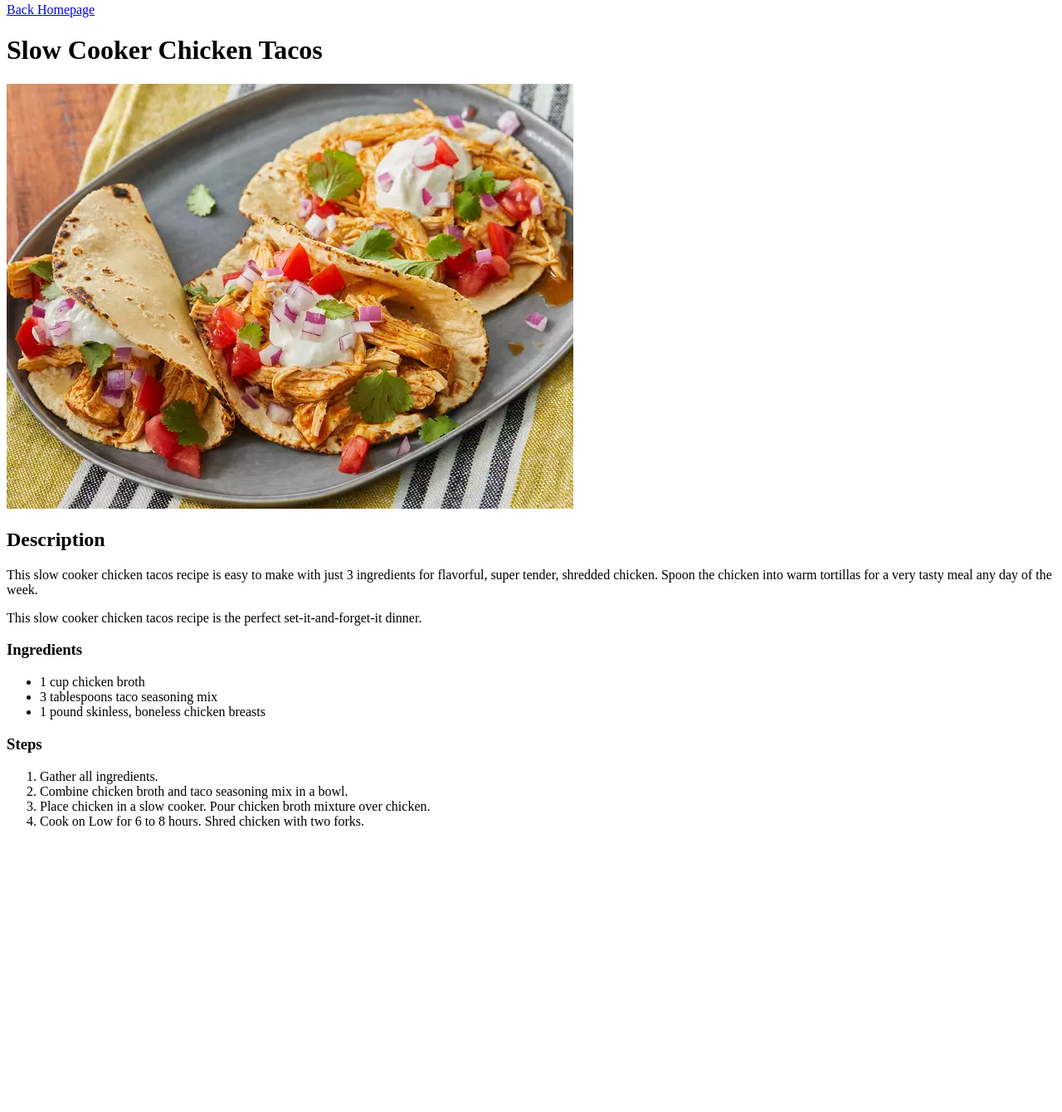
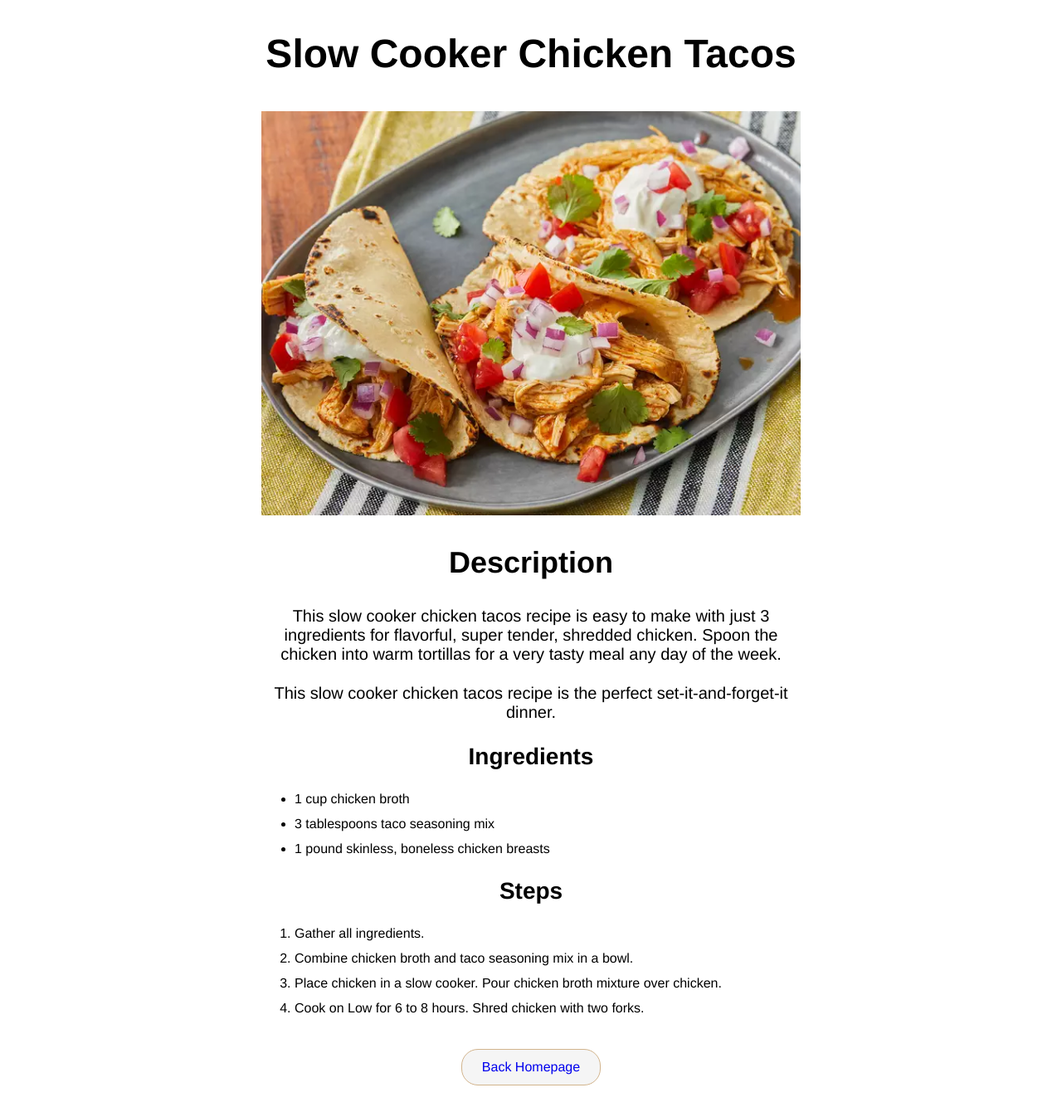
Before and after one commit to MrJokJig/odin-recipes, a plain HTML site: page recipes/chicken-tacos.html in a window 1280 px wide. Shown: the part 5-1345 px from the top of the page at 83% size. Before the commit the page ends 1020 px from the top, so only its background shows below. Drawn offline with Linux system fonts and the light colour scheme.

Commit message:
create css and update styling acros project
Updated css and added container with max width 500px and text-align
center. Added padding and margins across all elements. Also
Add max-width 100% for images to not overlap container. For better UI

```diff
--- /dev/null
+++ b/css/style.css
@@ -0,0 +1,49 @@
+html{
+    font-family: Helvetica, Arial, sans-serif;
+}
+
+h1 {
+    font-size: 48px;
+    margin: 42px 0px;
+}
+h2 {
+    font-size: 36px;
+    margin: 32px 0px;
+}
+h3 {
+    font-size: 28px;
+    margin: 26px auto;
+}
+img {
+    max-width: 100%;
+    margin: 0px auto;
+}
+
+p {
+    font-size: 20px;
+    margin: 24px auto;
+}
+
+li {
+    text-align: left;
+    margin: 4px 4px 12px 0px;
+
+}
+.container {
+    max-width: 650px;
+    margin: 0px auto;
+    text-align: center;
+}
+
+a {
+    background-color: whitesmoke;
+    padding: 12px 24px;
+    border-radius: 20px;
+    text-decoration: none;
+    border-width: 1px;
+    border-color: tan;
+    border-style: solid;
+    margin: 24px 6px;
+    display: inline-block;
+
+}
--- a/recipes/chicken-tacos.html
+++ b/recipes/chicken-tacos.html
@@ -4,12 +4,13 @@
         <meta charset="utf-8">
         <meta name="viewport" content="width=device-width, initial-scale=1.0">
         <title>Chicken Tacos Reciepe</title>
+        <link rel="stylesheet" href="../css/style.css">
     </head>
 
     <Body>
-        <a href="../index.html">Back Homepage</a>
+       <div class="container">
             <h1>Slow Cooker Chicken Tacos</h1>
-        <img src="../img/chicken-tacos.webp" alt="Grilled meat">
+            <img src="../img/chicken-tacos.webp" alt="Three Chicen Tacos">
             <h2>Description</h2>
             <p>This slow cooker chicken tacos recipe is easy to make with just 3 ingredients for flavorful, super tender, shredded chicken. Spoon the chicken into warm tortillas for a very tasty meal any day of the week.
                 </p>
@@ -28,7 +29,8 @@
                 <li>Place chicken in a slow cooker. Pour chicken broth mixture over chicken.</li>
                 <li>Cook on Low for 6 to 8 hours. Shred chicken with two forks.</li>
             </ol>
-
+            <a href="../index.html">Back Homepage</a>
+        </div>
 
 
 
```
Also changed, not shown: index.html (+7 -4 lines), recipes/avocado-toast.html (+5 -2 lines), recipes/shashlik.html (+5 -2 lines). Lines whose indentation alone changed are shown as unchanged.
